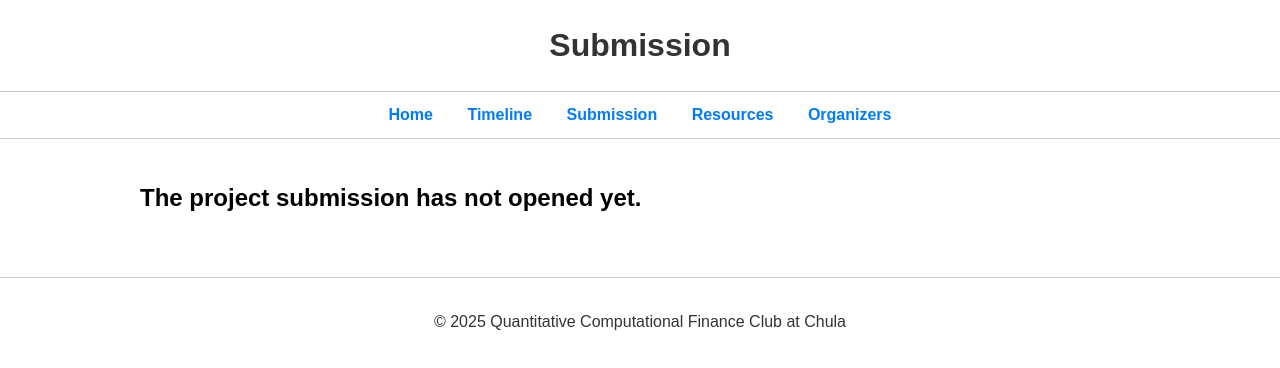
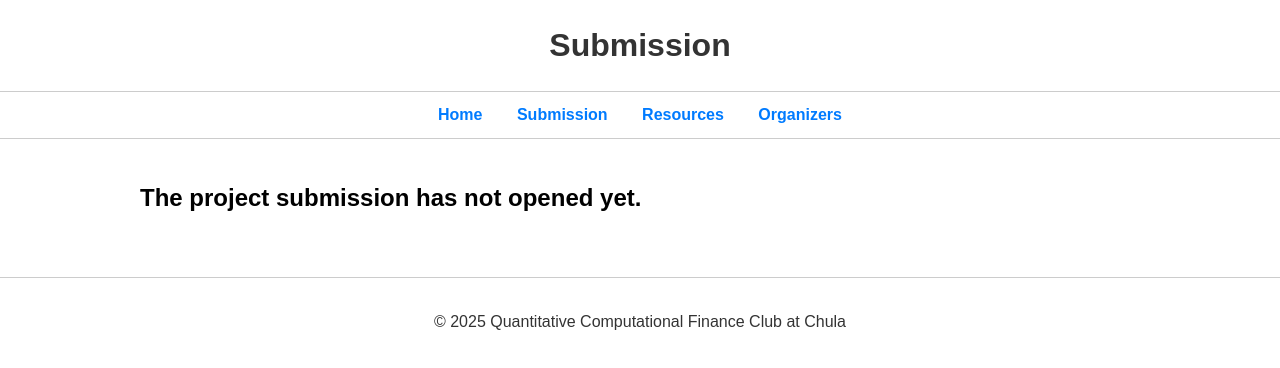
Before and after one commit to Monouso/Monouso, a plain HTML site: page submission.html in a window 1280 px wide. Drawn offline with Linux system fonts and the light colour scheme.

Commit message:
Update submission.html

```diff
--- a/submission.html
+++ b/submission.html
@@ -13,7 +13,6 @@
 
   <nav>
     <a href="index.html">Home</a>
-    <a href="timeline.html">Timeline</a>
     <a href="submission.html">Submission</a>
     <a href="resources.html">Resources</a>
     <a href="organizers.html">Organizers</a>
```
